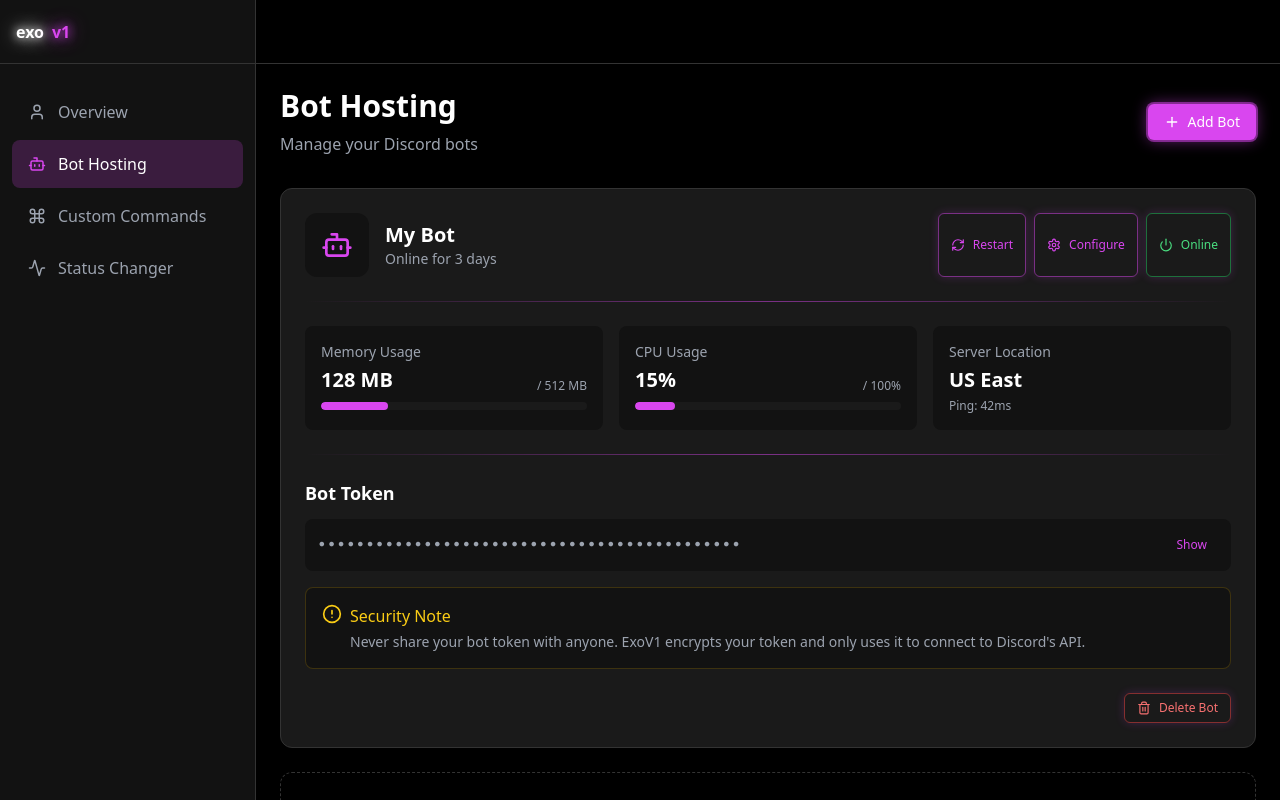
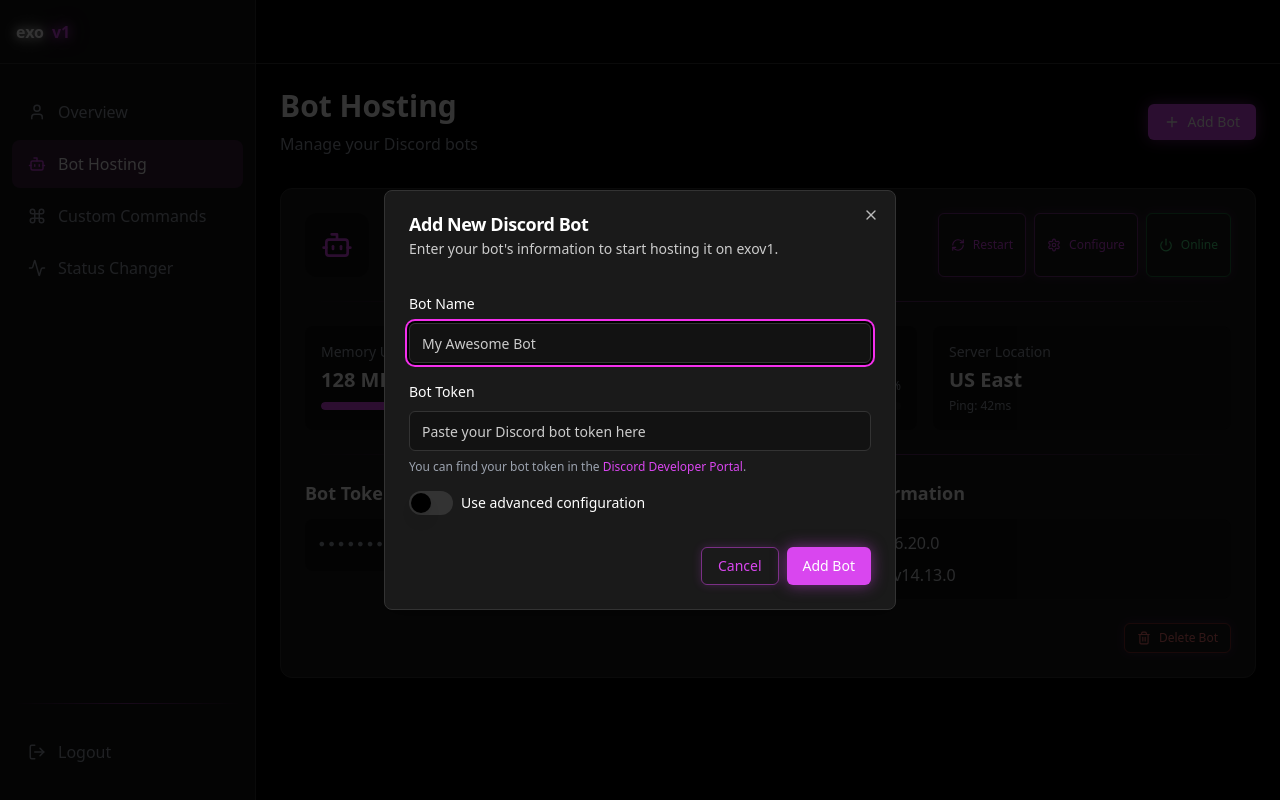
Before and after one commit to vkxd/exov1-bot-haven, a React (Vite) app: page /dashboard/bot-hosting in a window 1280 px wide. Both pictures are taken after a click on the button "Add Bot". Shown: the top 800 px of the page. Built offline with nearby package versions, Linux system fonts and the light colour scheme.

Commit message:
Remove bot bot hosting placeholder
Removed the bot hosting placeholder and added functionality for bots to stay online using the hoster.

```diff
--- a/src/pages/dashboard/BotHostingPage.tsx
+++ b/src/pages/dashboard/BotHostingPage.tsx
@@ -1,9 +1,159 @@
 
+import { useState } from "react";
 import BentoCard from "@/components/common/BentoCard";
 import GlowButton from "@/components/common/GlowButton";
-import { Bot, AlertCircle, Plus, Trash2, Power, Settings, RefreshCw } from "lucide-react";
+import { useToast } from "@/hooks/use-toast";
+import { Bot, AlertCircle, Plus, Trash2, Power, Settings, RefreshCw, Terminal, Server } from "lucide-react";
+import { Dialog, DialogContent, DialogHeader, DialogTitle, DialogDescription, DialogFooter } from "@/components/ui/dialog";
+import { Input } from "@/components/ui/input";
+import { Textarea } from "@/components/ui/textarea";
+import { Switch } from "@/components/ui/switch";
+import { Label } from "@/components/ui/label";
+
+type BotStatus = "online" | "offline" | "restarting";
+
+interface BotConfig {
+  id: string;
+  name: string;
+  token: string;
+  status: BotStatus;
+  memory: {
+    used: number;
+    total: number;
+  };
+  cpu: number;
+  uptime: string;
+  location: string;
+  ping: number;
+}
 
 const BotHostingPage = () => {
+  const { toast } = useToast();
+  const [bots, setBots] = useState<BotConfig[]>([
+    {
+      id: "bot-1",
+      name: "My Bot",
+      token: "MTk4NjIyNzQ4NjQ3NjA3Mjgz.Cl2FMQ.ZnCjm1XVW7vRze4b7Cq4se7NYE8",
+      status: "online",
+      memory: {
+        used: 128,
+        total: 512
+      },
+      cpu: 15,
+      uptime: "3 days",
+      location: "US East",
+      ping: 42
+    }
+  ]);
+
+  const [showToken, setShowToken] = useState(false);
+  const [isAddingBot, setIsAddingBot] = useState(false);
+  const [newBot, setNewBot] = useState({
+    name: "",
+    token: ""
+  });
+
+  const [processingBot, setProcessingBot] = useState<string | null>(null);
+
+  const toggleBotStatus = (botId: string) => {
+    setProcessingBot(botId);
+    const botIndex = bots.findIndex(bot => bot.id === botId);
+
+    if (botIndex === -1) return;
+
+    const updatedBots = [...bots];
+    const currentStatus = updatedBots[botIndex].status;
+
+    // Simulate a delay for the operation
+    setTimeout(() => {
+      if (currentStatus === "online") {
+        updatedBots[botIndex].status = "offline";
+        toast({
+          title: "Bot Stopped",
+          description: `${updatedBots[botIndex].name} has been stopped.`,
+        });
+      } else {
+        updatedBots[botIndex].status = "online";
+        toast({
+          title: "Bot Started",
+          description: `${updatedBots[botIndex].name} is now online.`,
+        });
+      }
+
+      setBots(updatedBots);
+      setProcessingBot(null);
+    }, 1500);
+  };
+
+  const restartBot = (botId: string) => {
+    setProcessingBot(botId);
+    const botIndex = bots.findIndex(bot => bot.id === botId);
+
+    if (botIndex === -1) return;
+
+    const updatedBots = [...bots];
+    updatedBots[botIndex].status = "restarting";
+    setBots(updatedBots);
+
+    // Simulate a restart process
+    setTimeout(() => {
+      updatedBots[botIndex].status = "online";
+      setBots(updatedBots);
+      setProcessingBot(null);
+
+      toast({
+        title: "Bot Restarted",
+        description: `${updatedBots[botIndex].name} has been restarted successfully.`,
+      });
+    }, 3000);
+  };
+
+  const deleteBot = (botId: string) => {
+    const updatedBots = bots.filter(bot => bot.id !== botId);
+    setBots(updatedBots);
+
+    toast({
+      title: "Bot Deleted",
+      description: "Your bot has been deleted successfully.",
+      variant: "destructive"
+    });
+  };
+
+  const addBot = () => {
+    if (!newBot.name || !newBot.token) {
+      toast({
+        title: "Invalid Input",
+        description: "Please provide both a name and a valid token for your bot.",
+        variant: "destructive"
+      });
+      return;
+    }
+
+    const newBotConfig: BotConfig = {
+      id: `bot-${Date.now()}`,
+      name: newBot.name,
+      token: newBot.token,
+      status: "offline",
+      memory: {
+        used: 0,
+        total: 512
+      },
+      cpu: 0,
+      uptime: "0 minutes",
+      location: "US East",
+      ping: 0
+    };
+
+    setBots([...bots, newBotConfig]);
+    setNewBot({ name: "", token: "" });
+    setIsAddingBot(false);
+
+    toast({
+      title: "Bot Added",
+      description: "Your new bot has been added successfully. Click 'Start' to bring it online.",
+    });
+  };
+
   return (
     <div className="animate-fade-in">
       <div className="flex justify-between items-center mb-8">
@@ -11,36 +161,64 @@ const BotHostingPage = () => {
           <h1 className="text-3xl font-bold mb-2">Bot Hosting</h1>
           <p className="text-gray-400">Manage your Discord bots</p>
         </div>
-        <GlowButton className="flex items-center gap-2">
+        <GlowButton
+          className="flex items-center gap-2"
+          onClick={() => setIsAddingBot(true)}
+        >
           <Plus size={16} />
           <span>Add Bot</span>
         </GlowButton>
       </div>
 
       <div className="grid grid-cols-1 gap-6">
-        <BentoCard>
+        {bots.map(bot => (
+          <BentoCard key={bot.id}>
             <div className="flex flex-col sm:flex-row justify-between gap-4">
               <div className="flex items-center gap-4">
                 <div className="h-16 w-16 rounded-xl bg-dark-lighter flex items-center justify-center">
                   <Bot className="text-neon-magenta" size={32} />
                 </div>
                 <div>
-                <h2 className="text-xl font-bold">My Bot</h2>
-                <p className="text-gray-400 text-sm">Online for 3 days</p>
+                  <h2 className="text-xl font-bold">{bot.name}</h2>
+                  <p className="text-gray-400 text-sm">
+                    {bot.status === "online" ? `Online for ${bot.uptime}` :
+                     bot.status === "restarting" ? "Restarting..." : "Offline"}
+                  </p>
                 </div>
               </div>
               <div className="flex flex-wrap gap-2">
-              <GlowButton variant="outline" size="sm" className="flex items-center gap-2">
-                <RefreshCw size={14} />
+                <GlowButton
+                  variant="outline"
+                  size="sm"
+                  className="flex items-center gap-2"
+                  onClick={() => restartBot(bot.id)}
+                  disabled={bot.status === "offline" || processingBot === bot.id}
+                >
+                  <RefreshCw size={14} className={processingBot === bot.id && bot.status === "restarting" ? "animate-spin" : ""} />
                   <span>Restart</span>
                 </GlowButton>
                 <GlowButton variant="outline" size="sm" className="flex items-center gap-2">
                   <Settings size={14} />
                   <span>Configure</span>
                 </GlowButton>
-              <GlowButton variant="outline" size="sm" className="flex items-center gap-2 text-green-400 border-green-500/50 hover:bg-green-500/10">
+                <GlowButton
+                  variant="outline"
+                  size="sm"
+                  className={`flex items-center gap-2 ${
+                    bot.status === "online"
+                      ? "text-green-400 border-green-500/50 hover:bg-green-500/10"
+                      : bot.status === "restarting"
+                      ? "text-yellow-400 border-yellow-500/50 hover:bg-yellow-500/10"
+                      : "text-red-400 border-red-500/50 hover:bg-red-500/10"
+                  }`}
+                  onClick={() => toggleBotStatus(bot.id)}
+                  disabled={processingBot === bot.id}
+                >
                   <Power size={14} />
-                <span>Online</span>
+                  <span>
+                    {bot.status === "online" ? "Online" :
+                     bot.status === "restarting" ? "Restarting" : "Offline"}
+                  </span>
                 </GlowButton>
               </div>
             </div>
@@ -51,69 +229,137 @@ const BotHostingPage = () => {
               <div className="bg-dark-lighter rounded-lg p-4">
                 <div className="text-sm text-gray-400 mb-1">Memory Usage</div>
                 <div className="flex items-end justify-between">
-                <div className="text-xl font-bold">128 MB</div>
-                <div className="text-xs text-gray-400">/ 512 MB</div>
+                  <div className="text-xl font-bold">{bot.memory.used} MB</div>
+                  <div className="text-xs text-gray-400">/ {bot.memory.total} MB</div>
                 </div>
                 <div className="mt-2 h-2 bg-dark-card rounded-full overflow-hidden">
-                <div className="bg-neon-magenta h-full rounded-full" style={{ width: "25%" }}></div>
+                  <div
+                    className="bg-neon-magenta h-full rounded-full"
+                    style={{ width: `${(bot.memory.used / bot.memory.total) * 100}%` }}
+                  ></div>
                 </div>
               </div>
 
               <div className="bg-dark-lighter rounded-lg p-4">
                 <div className="text-sm text-gray-400 mb-1">CPU Usage</div>
                 <div className="flex items-end justify-between">
-                <div className="text-xl font-bold">15%</div>
+                  <div className="text-xl font-bold">{bot.cpu}%</div>
                   <div className="text-xs text-gray-400">/ 100%</div>
                 </div>
                 <div className="mt-2 h-2 bg-dark-card rounded-full overflow-hidden">
-                <div className="bg-neon-magenta h-full rounded-full" style={{ width: "15%" }}></div>
+                  <div
+                    className="bg-neon-magenta h-full rounded-full"
+                    style={{ width: `${bot.cpu}%` }}
+                  ></div>
                 </div>
               </div>
 
               <div className="bg-dark-lighter rounded-lg p-4">
                 <div className="text-sm text-gray-400 mb-1">Server Location</div>
-              <div className="text-xl font-bold">US East</div>
-              <div className="text-xs text-gray-400 mt-1">Ping: 42ms</div>
+                <div className="text-xl font-bold">{bot.location}</div>
+                <div className="text-xs text-gray-400 mt-1">Ping: {bot.ping}ms</div>
               </div>
             </div>
 
             <div className="divider" />
 
+            <div className="grid grid-cols-1 md:grid-cols-2 gap-6">
               <div>
                 <h3 className="text-lg font-bold mb-3">Bot Token</h3>
                 <div className="bg-dark-lighter p-3 rounded-lg flex justify-between items-center">
-              <div className="font-mono text-gray-400">••••••••••••••••••••••••••••••••••••••••••••</div>
-              <GlowButton variant="ghost" size="sm">Show</GlowButton>
+                  <div className="font-mono text-gray-400 truncate">
+                    {showToken ? bot.token : "••••••••••••••••••••••••••••••••••••••••••••"}
                   </div>
-            <div className="mt-4 bg-dark-lighter p-4 rounded-lg border border-yellow-500/20">
-              <div className="flex gap-2 text-yellow-400">
-                <AlertCircle size={20} />
+                  <GlowButton
+                    variant="ghost"
+                    size="sm"
+                    onClick={() => setShowToken(!showToken)}
+                  >
+                    {showToken ? "Hide" : "Show"}
+                  </GlowButton>
+                </div>
+              </div>
+
               <div>
-                  <p className="font-medium">Security Note</p>
-                  <p className="text-sm text-gray-400 mt-1">
-                    Never share your bot token with anyone. ExoV1 encrypts your token and only uses it to connect to Discord's API.
-                  </p>
+                <h3 className="text-lg font-bold mb-3">Hosting Information</h3>
+                <div className="bg-dark-lighter p-3 rounded-lg">
+                  <div className="flex items-center gap-2 mb-2">
+                    <Server size={16} className="text-neon-magenta" />
+                    <span className="text-gray-300">Node.js v16.20.0</span>
+                  </div>
+                  <div className="flex items-center gap-2">
+                    <Terminal size={16} className="text-neon-magenta" />
+                    <span className="text-gray-300">Discord.js v14.13.0</span>
                   </div>
                 </div>
               </div>
             </div>
 
             <div className="mt-6 flex justify-end">
-            <GlowButton variant="outline" size="sm" className="flex items-center gap-2 text-red-400 border-red-500/50 hover:bg-red-500/10">
+              <GlowButton
+                variant="outline"
+                size="sm"
+                className="flex items-center gap-2 text-red-400 border-red-500/50 hover:bg-red-500/10"
+                onClick={() => deleteBot(bot.id)}
+                disabled={processingBot === bot.id}
+              >
                 <Trash2 size={14} />
                 <span>Delete Bot</span>
               </GlowButton>
             </div>
           </BentoCard>
+        ))}
+      </div>
 
-        {/* Add another bot card placeholder for free users */}
-        <div className="border border-dashed border-dark-border rounded-xl p-8 flex flex-col items-center justify-center text-center">
-          <Bot className="text-gray-400 mb-4" size={48} />
-          <h3 className="text-xl font-bold mb-2">Add another bot</h3>
-          <p className="text-gray-400 text-sm mb-4">Upgrade to Pro to host multiple bots</p>
-          <GlowButton>Upgrade to Pro</GlowButton>
+      {/* Add Bot Dialog */}
+      <Dialog open={isAddingBot} onOpenChange={setIsAddingBot}>
+        <DialogContent className="bg-dark-card border-dark-border">
+          <DialogHeader>
+            <DialogTitle>Add New Discord Bot</DialogTitle>
+            <DialogDescription>
+              Enter your bot's information to start hosting it on exov1.
+            </DialogDescription>
+          </DialogHeader>
+
+          <div className="space-y-4 py-4">
+            <div className="space-y-2">
+              <Label htmlFor="botName">Bot Name</Label>
+              <Input
+                id="botName"
+                placeholder="My Awesome Bot"
+                value={newBot.name}
+                onChange={(e) => setNewBot({...newBot, name: e.target.value})}
+                className="bg-dark-lighter border-dark-border"
+              />
+            </div>
+
+            <div className="space-y-2">
+              <Label htmlFor="botToken">Bot Token</Label>
+              <Input
+                id="botToken"
+                type="password"
+                placeholder="Paste your Discord bot token here"
+                value={newBot.token}
+                onChange={(e) => setNewBot({...newBot, token: e.target.value})}
+                className="bg-dark-lighter border-dark-border"
+              />
+              <p className="text-xs text-gray-400">
+                You can find your bot token in the <a href="https://discord.com/developers/applications" target="_blank" rel="noopener noreferrer" className="text-neon-magenta hover:underline">Discord Developer Portal</a>.
+              </p>
+            </div>
+
+            <div className="flex items-center gap-2">
+              <Switch id="advanced" />
+              <Label htmlFor="advanced">Use advanced configuration</Label>
             </div>
           </div>
+
+          <DialogFooter>
+            <GlowButton variant="outline" onClick={() => setIsAddingBot(false)}>Cancel</GlowButton>
+            <GlowButton onClick={addBot}>Add Bot</GlowButton>
+          </DialogFooter>
+        </DialogContent>
+      </Dialog>
     </div>
   );
 };
```
Lines whose indentation alone changed are shown as unchanged.
